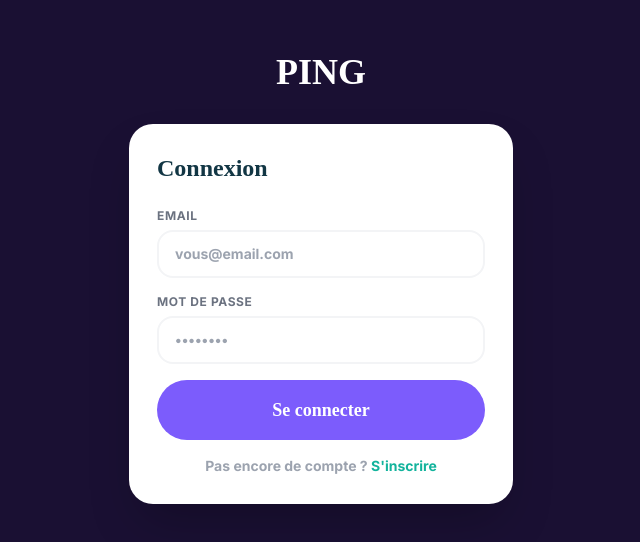
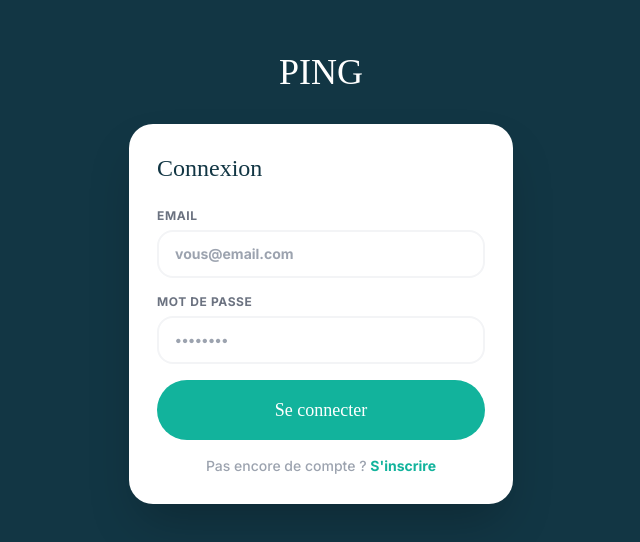
Before and after one commit to 3opconsult-cyber/nexto, a Next.js app: page /auth/login in a window 1280 px wide. Shown: the part 122-664 px from the top of the page, without its empty margins (319-959 px from the left). Built offline with nearby package versions, Linux system fonts and the light colour scheme.

Commit message:
ping: variables CSS racine corrigees (etaient encore violet Nexto malgre le fix Tailwind precedent)

```diff
--- a/src/app/globals.css
+++ b/src/app/globals.css
@@ -3,14 +3,14 @@
 @tailwind utilities;
 
 :root {
-  --navy: #1A1033;
-  --accent: #7C5CFC;
-  --accent-d: #5538D4;
-  --accent-l: #EDE8FF;
-  --cream: #F0EDE8;
-  --ok: #22C55E;
-  --warn: #FB923C;
-  --danger: #EF4444;
+  --navy: #123644;
+  --accent: #12B39C;
+  --accent-d: #0C8F7E;
+  --accent-l: #E3F5F2;
+  --cream: #F3F6F5;
+  --ok: #12B39C;
+  --warn: #F2A93B;
+  --danger: #FF7A66;
 }
 
 * { box-sizing: border-box; }
@@ -22,8 +22,8 @@ html, body {
 }
 
 body {
-  font-family: 'Nunito', sans-serif;
-  font-weight: 700;
+  font-family: 'Inter', sans-serif;
+  font-weight: 500;
   background: var(--cream);
   color: var(--navy);
 }
```
